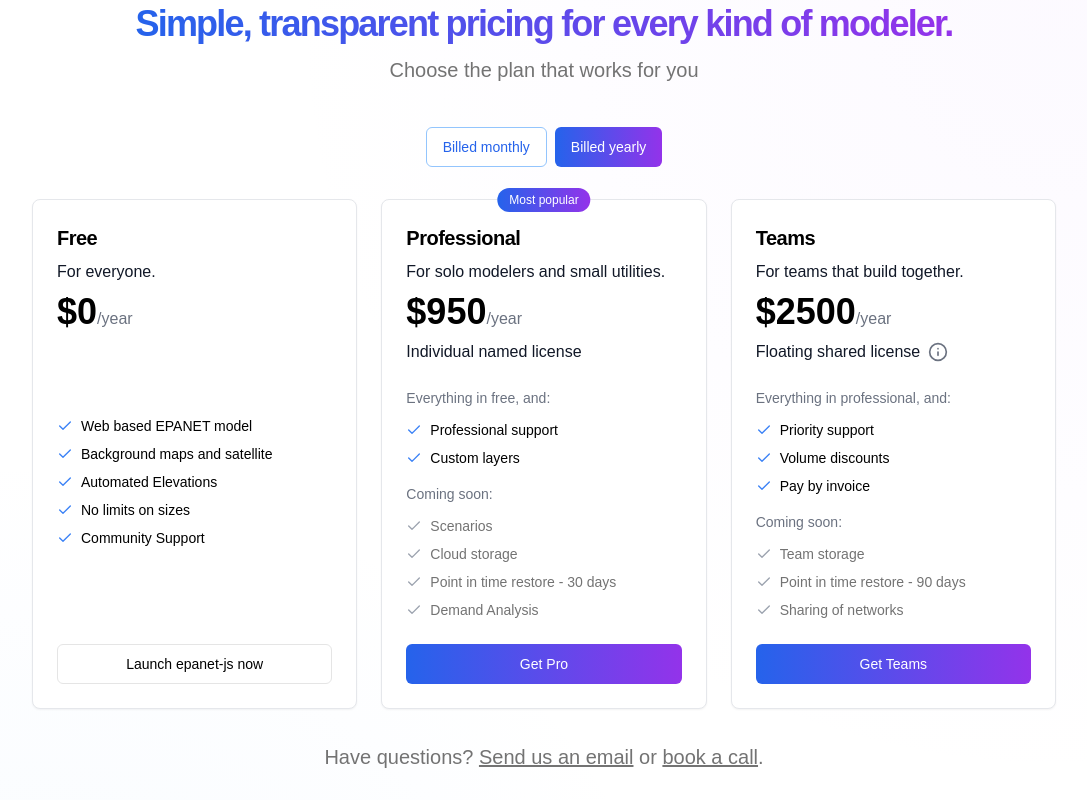
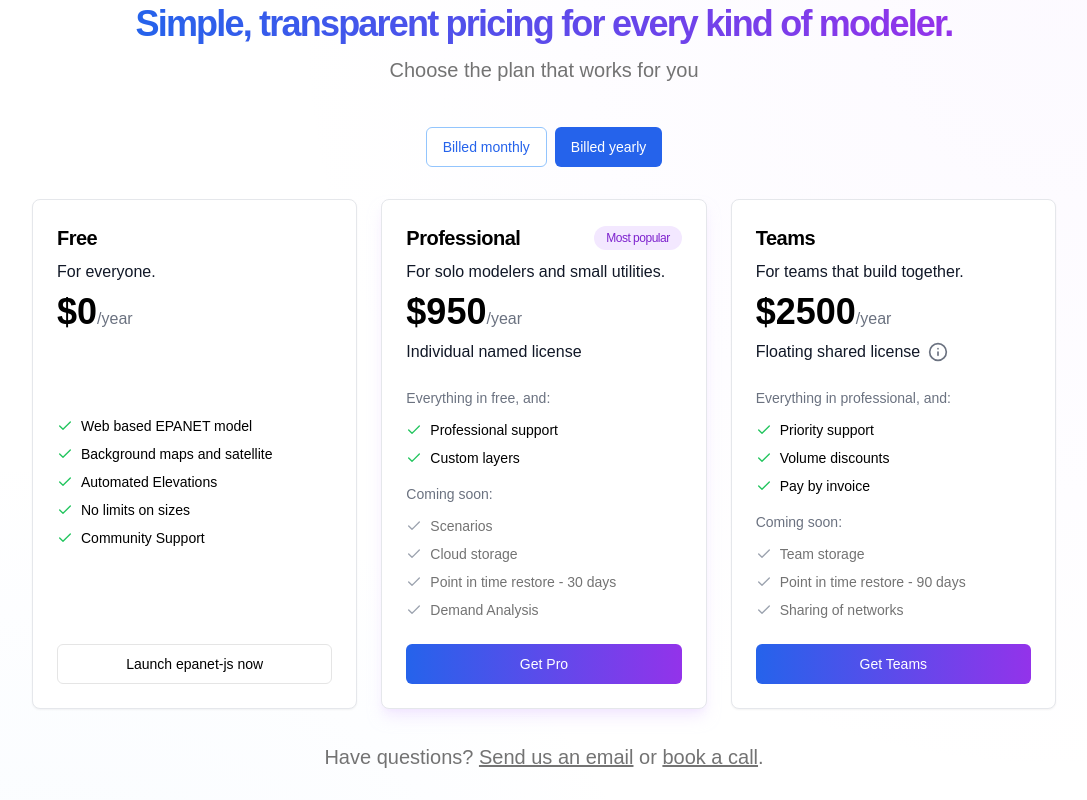
Before and after one commit to epanet-js/epanet-js-website, a React (Vite) app in the folder landing-page/: page / in a window 1280 px wide. Shown: the part 5840-6640 px from the top of the page, without its empty margins (96-1183 px from the left). Built offline with nearby package versions, Linux system fonts and the light colour scheme.

Commit message:
Update pricing colors

```diff
--- a/landing-page/src/components/LandingPage/pricing.tsx
+++ b/landing-page/src/components/LandingPage/pricing.tsx
@@ -60,15 +60,10 @@
   const finalUrl = getFinalUrl();
 
   return (
-    <div className="relative flex flex-col justify-between rounded-lg border bg-background shadow-sm transition-shadow hover:shadow-md md:min-h-[450px] mx-auto md:mx-0 w-full max-w-[450px] md:min-w-0">
+    <div className={`relative flex flex-col justify-between rounded-lg border bg-background transition-shadow md:min-h-[450px] mx-auto md:mx-0 w-full max-w-[450px] md:min-w-0 ${isPopular ? 'shadow-lg shadow-purple-200/50 hover:shadow-xl hover:shadow-purple-300/50' : 'shadow-sm hover:shadow-md'}`}>
       {" "}
       {/* Added min-height for consistency */}
       {/* Badges */}
-      {isPopular && (
-        <div className="absolute -top-3 left-1/2 transform -translate-x-1/2 mx-auto w-fit rounded-full bg-gradient-to-r from-blue-600 to-purple-600 px-3 py-1 text-xs font-medium text-white z-10">
-          Most popular
-        </div>
-      )}
       {isPlanComingSoon && (
         <div className="absolute -top-3 right-3 mx-auto w-fit rounded-full bg-gray-500 px-3 py-1 text-xs font-medium text-white z-10">
           Coming Soon
@@ -76,8 +71,13 @@
       )}
       {/* Top Content */}
       <div className="flex flex-col gap-2 p-6">
-        <h3 className="whitespace-nowrap tracking-tight flex items-center gap-x-3 text-xl font-semibold">
-          {name}
+        <h3 className="tracking-tight flex items-center justify-between w-full text-xl font-semibold">
+          <span>{name}</span>
+          {isPopular && (
+            <span className="rounded-full bg-purple-100 px-3 py-1 text-xs font-medium text-purple-700 whitespace-nowrap">
+              Most popular
+            </span>
+          )}
         </h3>
         <span className="text-base text-gray-900 ">{titleDescription}</span>
         <span className="inline-block whitespace-nowrap leading-none">
@@ -121,7 +121,7 @@
               <li key={index} className="flex items-start">
                 {" "}
                 {/* Changed to items-start */}
-                <Check className="mr-2 mt-0.5 h-4 w-4 text-blue-500 flex-shrink-0" />
+                <Check className="mr-2 mt-0.5 h-4 w-4 text-green-500 flex-shrink-0" />
                 <span>{feature}</span>
               </li>
             ))}
@@ -240,7 +240,7 @@
               <li key={index} className="flex items-start">
                 {" "}
                 {/* Changed to items-start */}
-                <CircleMinus className="mr-1.5 mt-0.5 h-3.5 w-3.5 text-blue-500 flex-shrink-0" />
+                <CircleMinus className="mr-1.5 mt-0.5 h-3.5 w-3.5 text-green-500 flex-shrink-0" />
                 <span>{limitation}</span>
               </li>
             ))}
@@ -399,11 +399,11 @@
           <Button
             variant={billingCycle === "monthly" ? "default" : "outline"}
             onClick={() => setBillingCycle("monthly")}
-            // Apply gradient/solid style only if active, otherwise default outline
+            // Apply blue solid style only if active, otherwise default outline
             className={`
                     ${
                       billingCycle === "monthly"
-                        ? "bg-gradient-to-r from-blue-600 to-purple-600 text-white border-transparent"
+                        ? "bg-blue-600 text-white border-transparent hover:bg-blue-700"
                         : "text-blue-600 border-blue-300 hover:bg-blue-50 hover:border-blue-400"
                     }
                 `}
@@ -413,11 +413,11 @@
           <Button
             variant={billingCycle === "annually" ? "default" : "outline"}
             onClick={() => setBillingCycle("annually")}
-            // Apply gradient/solid style only if active, otherwise default outline
+            // Apply blue solid style only if active, otherwise default outline
             className={`
                      ${
                        billingCycle === "annually"
-                         ? "bg-gradient-to-r from-blue-600 to-purple-600 text-white border-transparent"
+                         ? "bg-blue-600 text-white border-transparent hover:bg-blue-700"
                          : "text-blue-600 border-blue-300 hover:bg-blue-50 hover:border-blue-400"
                      }
                 `}
```
